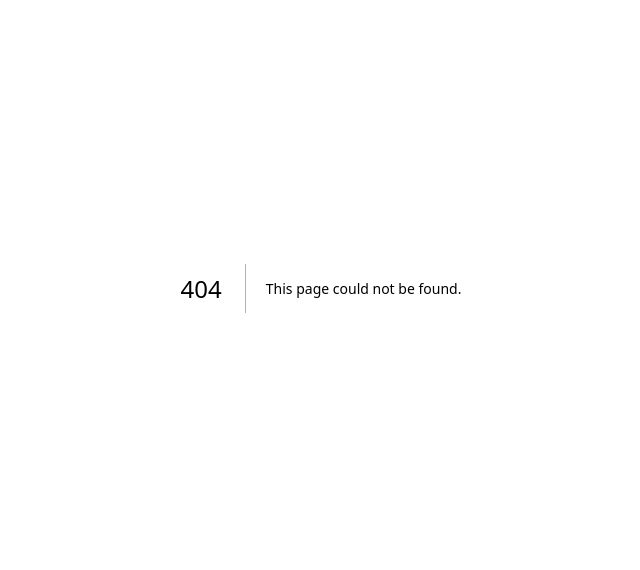
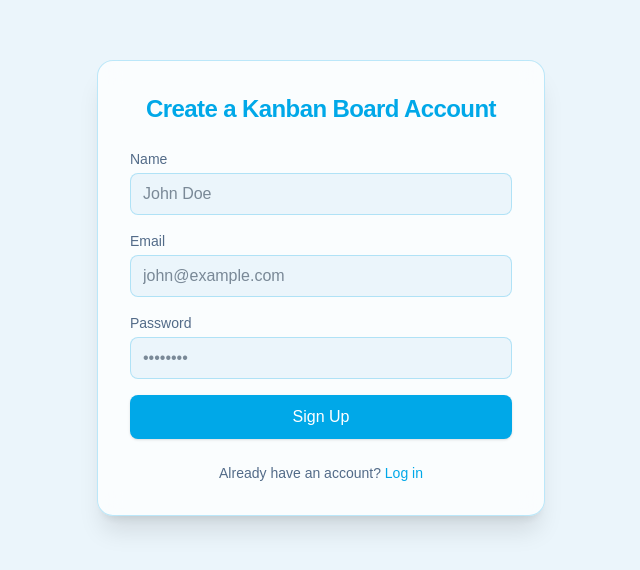
Before and after one commit to Sheliss/kanban-board, a Next.js app: page /register in a window 1280 px wide. Before the commit this address had no page. Shown: the part 112-682 px from the top of the page, without its empty margins (319-959 px from the left). Built offline with nearby package versions, Linux system fonts and the light colour scheme.

Commit message:
feat(auth): implement secure server-side registration with Zod validation and inline error handling

```diff
--- a/package.json
+++ b/package.json
@@ -14,7 +14,8 @@
     "bcryptjs": "^3.0.3",
     "next": "16.3.5",
     "react": "19.2.8",
-    "react-dom": "19.2.8"
+    "react-dom": "19.2.8",
+    "zod": "^4.6.5"
   },
   "devDependencies": {
     "@tailwindcss/postcss": "^4",
--- a/src/action/auth.ts
+++ /dev/null
@@ -1,32 +0,0 @@
-"use server";
-
-import { db } from "@/lib/db";
-import { hashPassword } from "@/lib/auth";
-import { redirect } from "next/navigation";
-
-export async function registerUser(formData: FormData) {
-  const email = formData.get("email") as string;
-  const password = formData.get("password") as string;
-  const name = formData.get("name") as string;
-
-  if (!email || !password) {
-    throw new Error("Email and password are required");
-  }
-
-  const existingUser = await db.user.findUnique({ where: { email } });
-  if (existingUser) {
-    throw new Error("User already exists with this email");
-  }
-
-  const hashedPassword = await hashPassword(password);
-
-  await db.user.create({
-    data: {
-      email,
-      name,
-      passwordHash: hashedPassword,
-    },
-  });
-
-  redirect("/login");
-}
--- /dev/null
+++ b/src/actions/auth.ts
@@ -0,0 +1,70 @@
+"use server";
+
+import { db } from "@/lib/db";
+import { hashPassword } from "@/lib/auth";
+import { redirect } from "next/navigation";
+import { z } from "zod";
+
+export type RegisterState = {
+  errors?: {
+    name?: string;
+    email?: string;
+    password?: string;
+    general?: string;
+  };
+} | null;
+
+const registerSchema = z.object({
+  name: z.string().min(1, "Name is required"),
+  email: z.email("Please enter a valid email address"),
+  password: z.string().min(6, "Password must be at least 6 characters long"),
+});
+
+export async function registerUser(
+  prevState: RegisterState,
+  formData: FormData,
+) {
+  const rawData = {
+    name: formData.get("name"),
+    email: formData.get("email"),
+    password: formData.get("password"),
+  };
+
+  const validatedFields = registerSchema.safeParse(rawData);
+
+  if (!validatedFields.success) {
+    const fieldErrors = z.flattenError(validatedFields.error).fieldErrors;
+
+    return {
+      errors: {
+        name: fieldErrors.name?.[0],
+        email: fieldErrors.email?.[0],
+        password: fieldErrors.password?.[0],
+      },
+    };
+  }
+
+  const { name, email, password } = validatedFields.data;
+
+  try {
+    const existingUser = await db.user.findUnique({ where: { email } });
+    if (existingUser) {
+      throw new Error("User already exists with this email");
+    }
+
+    const hashedPassword = await hashPassword(password);
+
+    await db.user.create({
+      data: {
+        email,
+        name,
+        passwordHash: hashedPassword,
+      },
+    });
+  } catch (err) {
+    console.log(err);
+    return { error: `${err}` };
+  }
+
+  redirect("/login");
+}
--- /dev/null
+++ b/src/app/register/page.tsx
@@ -0,0 +1,107 @@
+"use client";
+
+import { useActionState, useState } from "react";
+import { registerUser } from "@/actions/auth";
+import Link from "next/link";
+import Button from "@/components/ui/Button";
+
+export default function RegisterPage() {
+  const [state, formAction, isPending] = useActionState(registerUser, null);
+  const [dirtyFields, setDirtyFields] = useState<Record<string, boolean>>({});
+
+  const handleInputChange = (field: string) => {
+    setDirtyFields((prev) => ({ ...prev, [field]: true }));
+  };
+
+  const errors = {
+    general: state?.errors?.general,
+    name: dirtyFields.name ? undefined : state?.errors?.name,
+    email: dirtyFields.email ? undefined : state?.errors?.email,
+    password: dirtyFields.password ? undefined : state?.errors?.password,
+  };
+
+  const activeErrorList = Object.values(errors).filter((val): val is string =>
+    Boolean(val),
+  );
+
+  return (
+    <div className="flex min-h-screen items-center justify-center p-4 bg-background">
+      <div className="w-full max-w-md p-8 space-y-6 bg-surface rounded-2xl shadow-xl border border-border backdrop-blur-md">
+        <h1 className="text-2xl font-bold text-center tracking-tight text-main">
+          Create a Kanban Board Account
+        </h1>
+
+        {activeErrorList.length > 0 && (
+          <div className="p-3 text-sm text-error bg-red-50 border border-red-200 rounded-lg">
+            {activeErrorList.map((err, index) => (
+              <div key={index}>• {err}</div>
+            ))}
+          </div>
+        )}
+
+        <form
+          action={formAction}
+          noValidate
+          onSubmit={() => setDirtyFields({})}
+          className="space-y-4"
+        >
+          <div>
+            <label className="block text-sm font-medium text-text-muted mb-1">
+              Name
+            </label>
+            <input
+              name="name"
+              type="text"
+              required
+              className={`w-full px-3 py-2 bg-background border border-border rounded-lg text-text-main focus:outline-none focus:ring-2 focus:ring-main
+                ${errors?.name ? "border-error focus:ring-error" : "border-border focus:ring-main"}`}
+              placeholder="John Doe"
+              onChange={() => handleInputChange("name")}
+            />
+          </div>
+
+          <div>
+            <label className="block text-sm font-medium text-text-muted mb-1">
+              Email
+            </label>
+            <input
+              name="email"
+              type="email"
+              required
+              className={`w-full px-3 py-2 bg-background border border-border rounded-lg text-text-main focus:outline-none focus:ring-2 focus:ring-main
+                ${errors?.email ? "border-error focus:ring-error" : "border-border focus:ring-main"}`}
+              placeholder="john@example.com"
+              onChange={() => handleInputChange("email")}
+            />
+          </div>
+
+          <div>
+            <label className="block text-sm font-medium text-text-muted mb-1">
+              Password
+            </label>
+            <input
+              name="password"
+              type="password"
+              required
+              className={`w-full px-3 py-2 bg-background border border-border rounded-lg text-text-main focus:outline-none focus:ring-2 focus:ring-main
+                ${errors?.password ? "border-error focus:ring-error" : "border-border focus:ring-main"}`}
+              placeholder="••••••••"
+              onChange={() => handleInputChange("password")}
+            />
+          </div>
+
+          <Button type="submit" disabled={isPending} fullWidth>
+            {isPending ? "Creating Account..." : "Sign Up"}
+          </Button>
+        </form>
+
+        <p className="text-sm text-center text-text-muted">
+          Already have an account?{" "}
+          <Link href="/login" className="text-main hover:underline font-medium">
+            Log in
+          </Link>
+        </p>
+      </div>
+    </div>
+  );
+}
--- /dev/null
+++ b/src/components/ui/Button.tsx
@@ -0,0 +1,32 @@
+import { ReactNode } from "react";
+
+export type ButtonType = "button" | "submit" | "reset";
+
+interface OwnProps {
+  onClick?: () => void;
+  children: ReactNode;
+  disabled?: boolean;
+  type?: ButtonType;
+  fullWidth?: boolean;
+}
+
+const Button: React.FC<OwnProps> = ({
+  onClick,
+  children,
+  disabled,
+  type,
+  fullWidth,
+}) => {
+  return (
+    <button
+      className={`${fullWidth ? "w-full" : ""} py-2.5 px-4 bg-main hover:opacity-90 transition-opacity rounded-lg font-medium text-white disabled:opacity-50 shadow-sm cursor-pointer`}
+      type={type}
+      onClick={onClick}
+      disabled={disabled}
+    >
+      {children}
+    </button>
+  );
+};
+
+export default Button;
```
Also changed, not shown: 1 other file (tests, documents, lock files or other folders).
